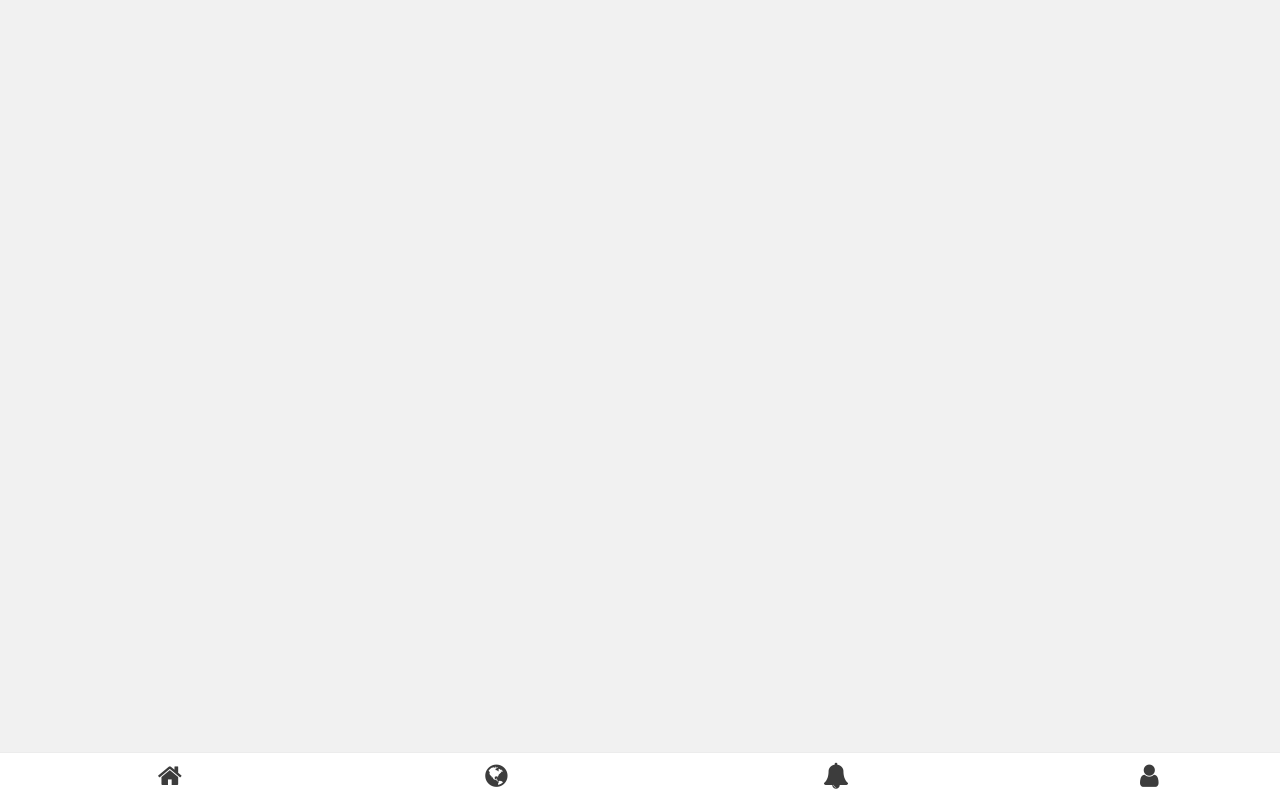
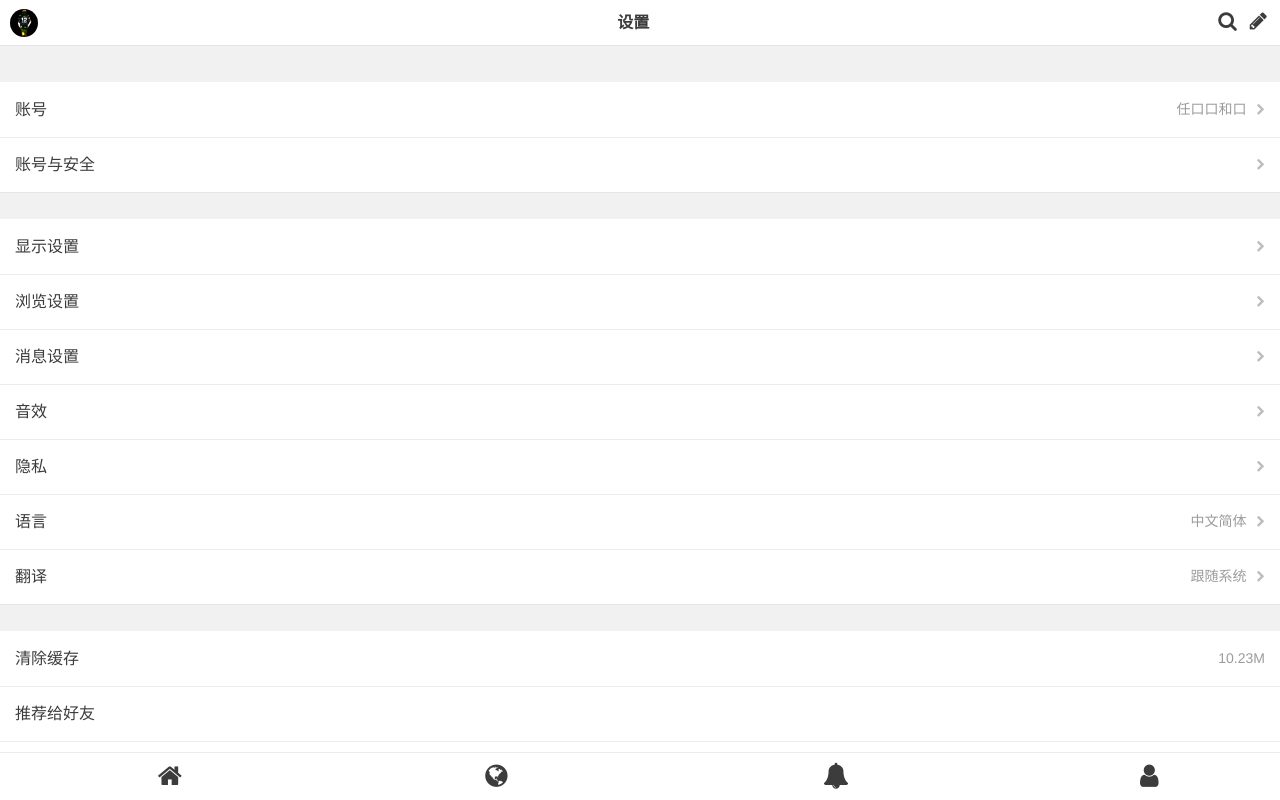
Before and after one commit to RickCole21/weibo-intl-mock, a Vue app: page /settings in a window 1280 px wide. Shown: the top 800 px of the page. Built offline with nearby package versions, Linux system fonts and the light colour scheme.

Commit message:
settings page

```diff
--- a/src/assets/css/style.css
+++ b/src/assets/css/style.css
@@ -38,3 +38,7 @@ input, button {
   height: 85px;
   width: 100%;
 }
+
+.align-center {
+  text-align: center;
+}
--- a/src/components/common/cell.vue
+++ b/src/components/common/cell.vue
@@ -1,14 +1,21 @@
 <template>
-  <div class="cell">
-    <i :class="icon"></i>
-    <div class="cell-body">{{text}}</div>
+  <div class="cell" @click="onClick">
+    <i class="icon" :class="icon" v-if="icon"></i>
+    <div class="cell-body" :class="{'align-center':textCenter}">{{text}}</div>
+    <div class="cell-value">{{value}}</div>
+    <i class="fa fa-chevron-right arrow" v-if="showArrow"></i>
   </div>
 </template>
 
 <script>
   export default {
     name: "cell",
-    props: ['icon', 'text']
+    props: ['icon', 'text', 'value', 'showArrow', 'link', 'textCenter'],
+    methods: {
+      onClick() {
+        this.$router.push(this.link);
+      }
+    }
   }
 </script>
 
@@ -36,26 +43,24 @@
     transform: scaleY(.5);
   }
 
-  .cell i {
+  .cell .icon {
     font-size: 2rem;
+    margin-right: 20px;
   }
 
-  /*.cell::after {*/
-  /*content: " ";*/
-  /*position: absolute;*/
-  /*left: 0;*/
-  /*bottom: -2px;*/
-  /*right: 0;*/
-  /*height: 1px;*/
-  /*border-top: 1px solid #d9d9d9;*/
-  /*color: #d9d9d9;*/
-  /*transform-origin: 0 0;*/
-  /*transform: scaleY(.5);*/
-  /*}*/
+  .cell .arrow {
+    font-size: 1.2rem;
+    padding-left: 10px;
+    color: #bdbdbd;
+  }
 
   .cell-body {
-    margin-left: 20px;
     font-size: 1.6rem;
     flex: 1;
   }
+
+  .cell-value {
+    color: #9c9c9c;
+    font-size: 1.4rem;
+  }
 </style>
--- /dev/null
+++ b/src/components/common/index.js
@@ -0,0 +1,17 @@
+import Cell from './cell'
+import CellGroup from './cell-group'
+import Divider from './divider'
+import MHeader from './m-header'
+import Tabbar from './tabbar'
+import TabbarItem from './tabbar-item'
+import WeiboItem from './weibo-item'
+
+export {
+  CellGroup,
+  Cell,
+  Divider,
+  MHeader,
+  Tabbar,
+  TabbarItem,
+  WeiboItem
+}
--- a/src/components/common/weibo-item.vue
+++ b/src/components/common/weibo-item.vue
@@ -117,7 +117,7 @@
     position: absolute;
     right: 10px;
     top: 5px;
-    color: #9c9c9c;
+    color: #bdbdbd;
     font-size: 1.2rem;
   }
 
--- a/src/components/login.vue
+++ b/src/components/login.vue
@@ -47,7 +47,7 @@
 </template>
 
 <script>
-  import Divider from './common/divider'
+  import {Divider} from './common'
 
   export default {
     name: "login",
--- a/src/components/mine.vue
+++ b/src/components/mine.vue
@@ -15,7 +15,7 @@
       </div>
 
       <CellGroup>
-        <Cell icon="fa fa-cog" text="设置"></Cell>
+        <Cell icon="fa fa-cog" text="设置" link="/settings"></Cell>
       </CellGroup>
 
       <CellGroup>
@@ -35,9 +35,7 @@
 </template>
 
 <script>
-  import MHeader from './common/m-header'
-  import CellGroup from './common/cell-group'
-  import Cell from './common/cell'
+  import {MHeader, CellGroup, Cell} from './common'
 
   export default {
     name: "mine",
--- /dev/null
+++ b/src/components/settings.vue
@@ -0,0 +1,50 @@
+<template>
+  <div>
+    <m-header title="设置"></m-header>
+    <section id="content">
+      <cell-group>
+        <cell text="账号" value="任口口和口" :showArrow="true"></cell>
+        <cell text="账号与安全" :showArrow="true"></cell>
+      </cell-group>
+
+      <cell-group>
+        <cell text="显示设置" :showArrow="true"></cell>
+        <cell text="浏览设置" :showArrow="true"></cell>
+        <cell text="消息设置" :showArrow="true"></cell>
+        <cell text="音效" :showArrow="true"></cell>
+        <cell text="隐私" :showArrow="true"></cell>
+        <cell text="语言" value="中文简体" :showArrow="true"></cell>
+        <cell text="翻译" value="跟随系统" :showArrow="true"></cell>
+      </cell-group>
+
+      <cell-group>
+        <cell text="清除缓存" value="10.23M"></cell>
+        <cell text="推荐给好友"></cell>
+        <cell text="评分鼓励" value="任口口和口"></cell>
+        <cell text="关于我们" :showArrow="true"></cell>
+      </cell-group>
+
+      <cell-group>
+        <cell text="登出当前账号" :text-center="true" link="/login"></cell>
+      </cell-group>
+
+    </section>
+  </div>
+</template>
+
+<script>
+  import {CellGroup, Cell, MHeader} from './common'
+
+  export default {
+    name: "settings",
+    components: {
+      CellGroup,
+      Cell,
+      MHeader
+    }
+  }
+</script>
+
+<style scoped>
+
+</style>
--- a/src/router/index.js
+++ b/src/router/index.js
@@ -1,9 +1,10 @@
 import Vue from 'vue'
 import Router from 'vue-router'
 
-import Login from '@/components/Login'
+import Login from '@/components/login'
 import Weibo from '@/components/weibo'
 import Mine from '@/components/mine'
+import Settings from '@/components/settings'
 
 import Dev from '@/components/study/emit/index'
 
@@ -37,6 +38,14 @@ export default new Router({
       }
     },
     {
+      path: '/settings',
+      name: 'settings',
+      component: Settings,
+      meta: {
+        title: '设置'
+      }
+    },
+    {
       path: '/dev',
       name: 'dev',
       component: Dev,
```
